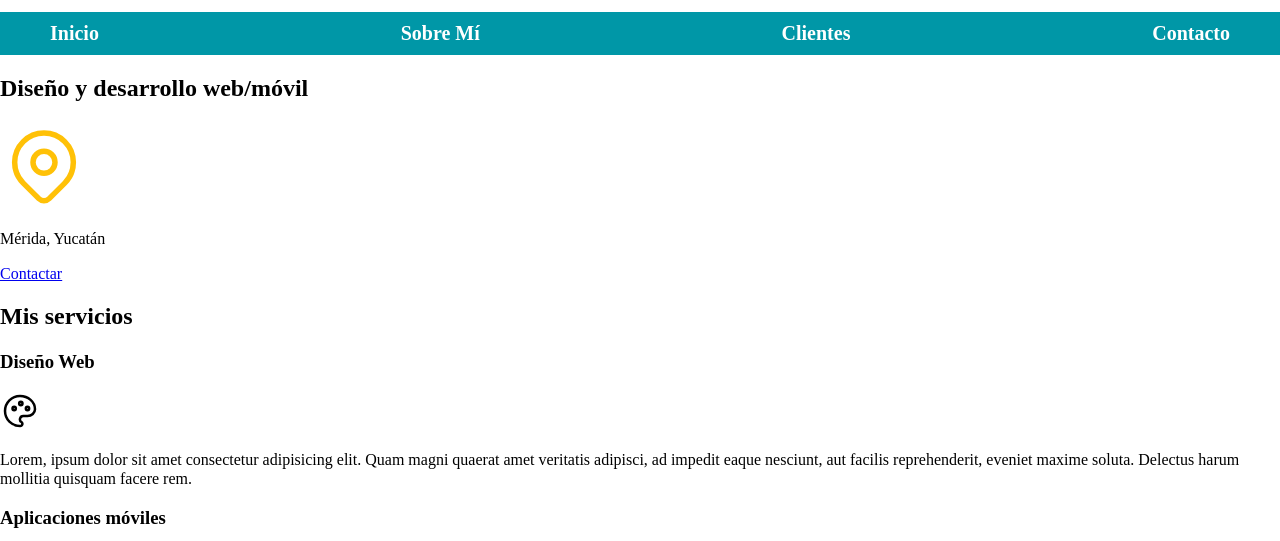
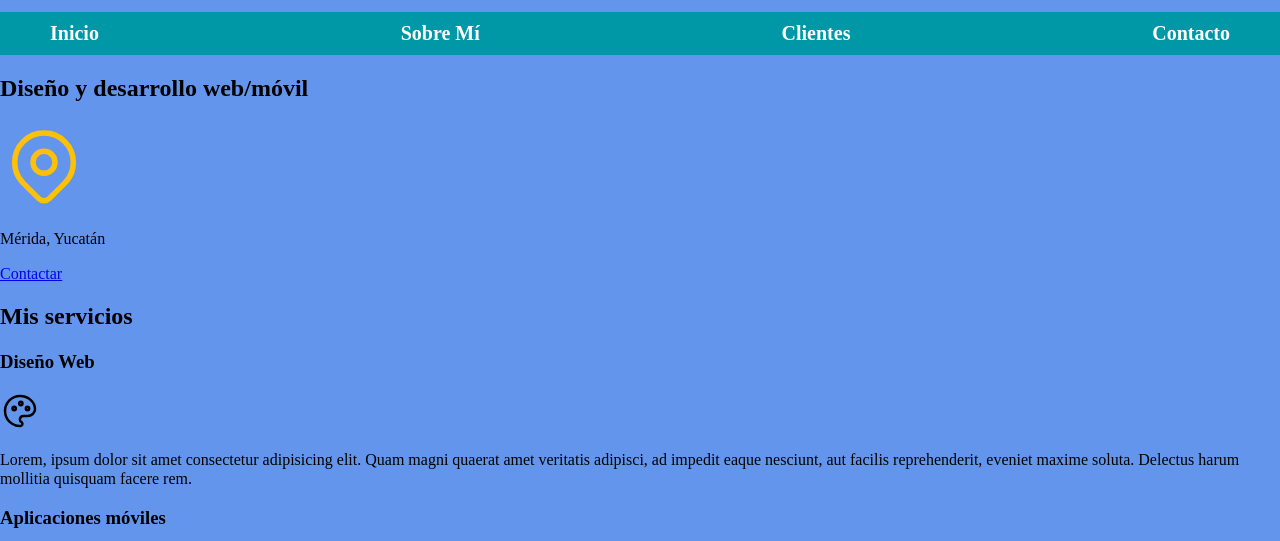
Before and after one commit to RodrigoGax/Developer-Page, a plain HTML site: page index.html in a window 1280 px wide. Shown: the part 83-624 px from the top of the page. Drawn offline with Linux system fonts and the light colour scheme.

Commit message:
Probando media query

```diff
--- a/css/styles.css
+++ b/css/styles.css
@@ -66,3 +66,30 @@ body {
     background-color: var(--primario);
     color: var(--oscuro);
 }
+
+
+/*
+Tamaños recomendados para media query
+480px para móviles
+768px para tablets
+1140px para laptops
+1400px para dispositivos más grandes como monitores o TVs
+*/
+body{
+    background-color: beige;
+}
+@media (min-width: 480px) {
+    body{
+        background-color: blue;
+    }
+}
+
+@media (min-width: 768px) {
+    body{
+        background-color: cornflowerblue;
+    }
+}
+
+@media (min-width: px) {
+
+ }
```
